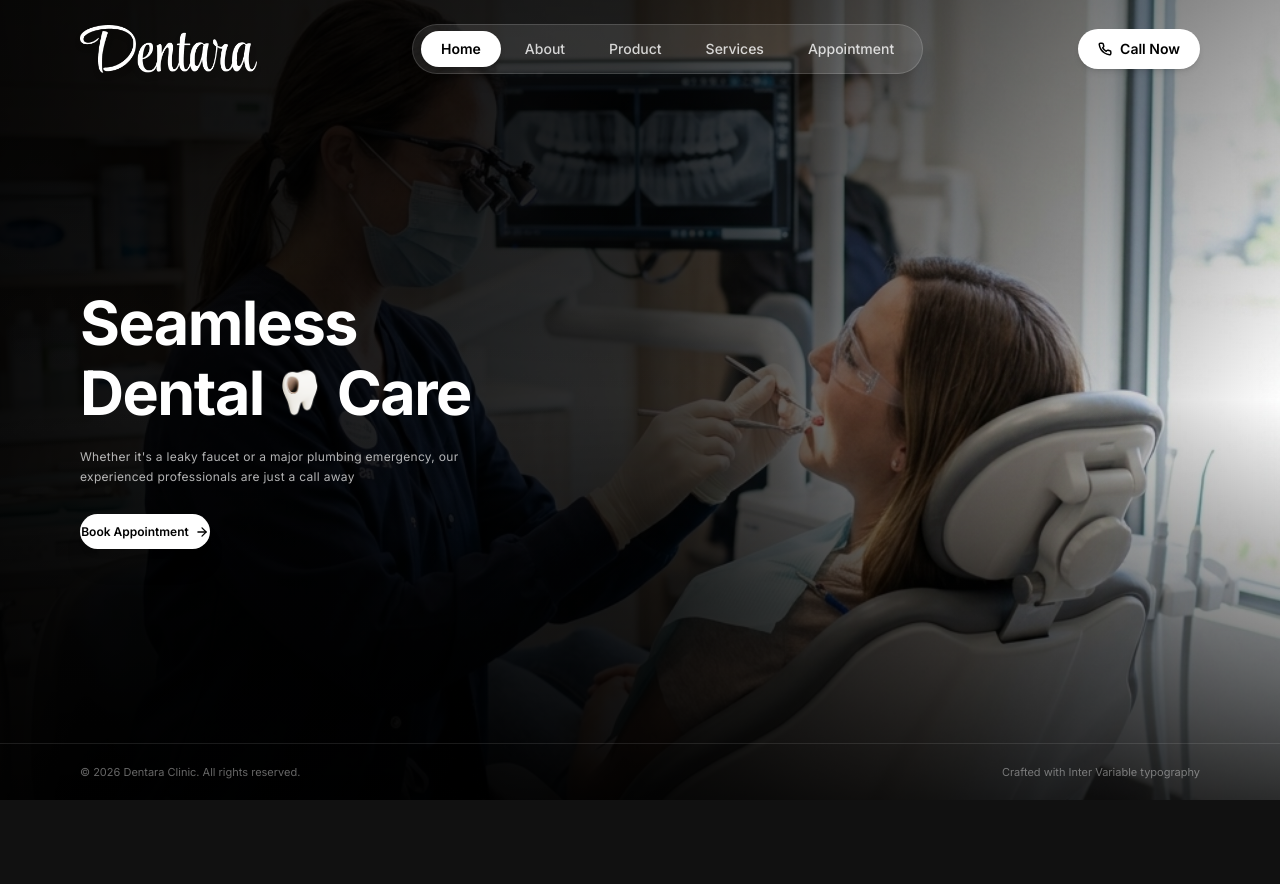
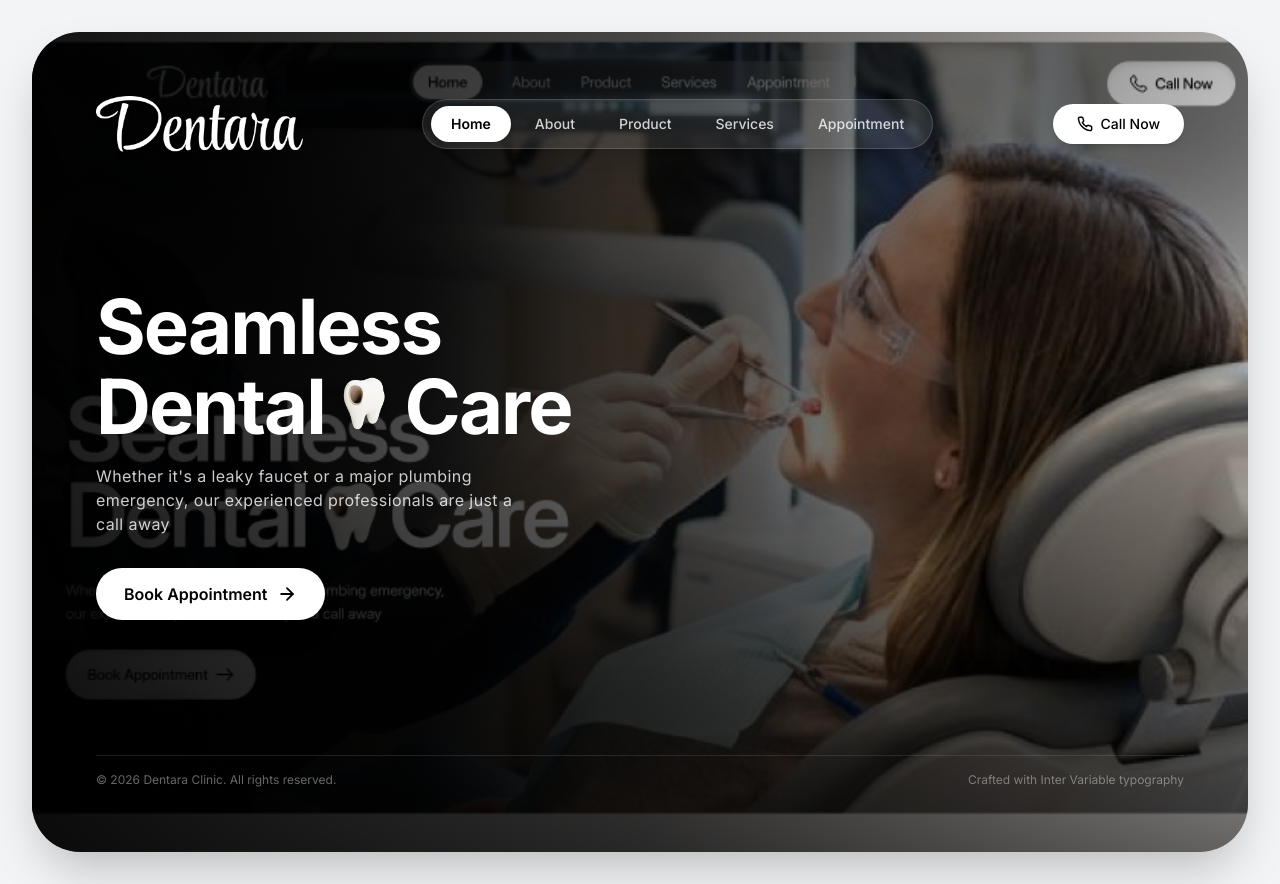
Before and after one commit to Anurag-lakra610/Dentara-, a React (Vite) app: page / in a window 1280 px wide. Before the commit the page ends 800 px from the top, so only its background shows below. Built offline with nearby package versions, Linux system fonts and the light colour scheme.

Commit message:
Add src/App.jsx

```diff
--- a/src/App.jsx
+++ b/src/App.jsx
@@ -1,7 +1,7 @@
 import React, { useState } from 'react';
 import { Phone, ArrowRight, Menu, X } from 'lucide-react';
 import logoImg from './assets/logo.png';
-import heroBgImg from './assets/hero-bg.jpg';
+import heroBgImg from './assets/hero-bg.png';
 import toothEmojiImg from './assets/tooth-emoji.png';
 
 export default function App() {
@@ -11,27 +11,29 @@ export default function App() {
   const navItems = ['Home', 'About', 'Product', 'Services', 'Appointment'];
 
   return (
-    <div className="relative w-full min-h-screen bg-[#080808] font-sans antialiased overflow-hidden flex flex-col justify-between">
+    <div className="w-full min-h-screen bg-[#f3f4f6] p-3 sm:p-5 md:p-8 flex items-center justify-center font-sans antialiased">
 
-      {/* Fullscreen Background Image with Dark Vignette */}
-      <div className="absolute inset-0 z-0 overflow-hidden pointer-events-none">
+      {/* Hero Outer Rounded Container - Ditto Copy of Mockup Frame */}
+      <div className="relative w-full max-w-[1380px] min-h-[640px] sm:min-h-[720px] md:min-h-[780px] lg:min-h-[820px] rounded-[32px] sm:rounded-[40px] md:rounded-[48px] overflow-hidden flex flex-col justify-between p-6 sm:p-10 md:p-14 lg:p-16 shadow-2xl">
+
+        {/* Background Image - Exact Unflipped Dental Care Photo */}
         <div
-          className="absolute inset-0 bg-cover bg-center bg-no-repeat scale-x-[-1] scale-105"
+          className="absolute inset-0 bg-cover bg-center bg-no-repeat z-0"
           style={{ backgroundImage: `url(${heroBgImg})` }}
-        />
-        {/* Dark vignette overlay for text contrast */}
-        <div className="absolute inset-0 bg-gradient-to-r from-black/95 via-black/80 to-black/30 sm:to-transparent" />
-        <div className="absolute inset-0 bg-gradient-to-t from-black/80 via-transparent to-black/40" />
+        >
+          {/* Subtle dark gradient overlay on left for optimal text contrast */}
+          <div className="absolute inset-0 bg-gradient-to-r from-black/90 via-black/60 to-transparent" />
+          <div className="absolute inset-0 bg-gradient-to-t from-black/60 via-transparent to-black/30" />
         </div>
 
-      {/* Header Navigation */}
-      <header className="relative z-20 w-full px-6 sm:px-12 md:px-16 lg:px-20 py-6 flex items-center justify-between">
-        {/* Logo */}
+        {/* Top Header Navigation */}
+        <header className="relative z-20 w-full flex items-center justify-between">
+          {/* Logo - Exact Dentara Script Logo */}
           <a href="#" className="flex items-center gap-2 group focus:outline-none">
             <img
               src={logoImg}
               alt="Dentara Logo"
-            className="h-9 sm:h-11 md:h-12 w-auto object-contain mix-blend-screen drop-shadow-md transition-transform group-hover:scale-105"
+              className="h-10 sm:h-12 md:h-14 w-auto object-contain mix-blend-screen drop-shadow-md transition-transform group-hover:scale-105"
             />
           </a>
 
@@ -43,7 +45,7 @@ export default function App() {
                 <button
                   key={item}
                   onClick={() => setActiveNav(item)}
-                className={`px-5 py-2 rounded-full text-xs sm:text-sm font-medium transition-all duration-200 cursor-pointer ${
+                  className={`px-5 py-2 rounded-full text-sm font-medium transition-all duration-200 cursor-pointer ${
                     isActive
                       ? 'bg-white text-black font-semibold shadow-md'
                       : 'text-white/80 hover:text-white hover:bg-white/10'
@@ -55,13 +57,13 @@ export default function App() {
             })}
           </nav>
 
-        {/* Right Action Button (Call Now) & Mobile Menu Toggle */}
+          {/* Right Action Button (Call Now) & Mobile Toggle */}
           <div className="flex items-center gap-3">
             <a
               href="tel:+1234567890"
-            className="hidden sm:flex items-center gap-2 px-5 py-2.5 rounded-full bg-white text-black text-xs sm:text-sm font-semibold hover:bg-white/90 active:scale-95 transition-all shadow-md cursor-pointer"
+              className="hidden sm:flex items-center gap-2 px-6 py-2.5 rounded-full bg-white text-black text-sm font-medium hover:bg-white/90 active:scale-95 transition-all shadow-md cursor-pointer"
             >
-            <Phone className="w-3.5 h-3.5 stroke-[2.5]" />
+              <Phone className="w-4 h-4 stroke-[2.2]" />
               <span>Call Now</span>
             </a>
 
@@ -78,7 +80,7 @@ export default function App() {
 
         {/* Mobile Dropdown Menu */}
         {mobileMenuOpen && (
-        <div className="md:hidden relative z-30 mx-6 p-4 rounded-2xl bg-black/95 backdrop-blur-xl border border-white/15 flex flex-col gap-2 animate-in fade-in duration-200">
+          <div className="md:hidden relative z-30 mt-3 p-4 rounded-2xl bg-black/95 backdrop-blur-xl border border-white/15 flex flex-col gap-2 animate-in fade-in duration-200">
             {navItems.map((item) => (
               <button
                 key={item}
@@ -95,7 +97,7 @@ export default function App() {
             ))}
             <a
               href="tel:+1234567890"
-            className="sm:hidden flex items-center justify-center gap-2 mt-2 px-5 py-2.5 rounded-full bg-white text-black font-semibold text-xs text-center"
+              className="sm:hidden flex items-center justify-center gap-2 mt-2 px-5 py-2.5 rounded-full bg-white text-black font-medium text-xs text-center"
             >
               <Phone className="w-3.5 h-3.5 stroke-[2.5]" />
               <span>Call Now</span>
@@ -103,21 +105,21 @@ export default function App() {
           </div>
         )}
 
-      {/* Hero Content - Precise Quantitative Sizing */}
-      <main className="relative z-10 my-auto w-full px-6 sm:px-12 md:px-16 lg:px-20 py-8 sm:py-12 md:py-16 max-w-2xl">
-        {/* Header Text - Exactly 61px */}
-        <h1 className="text-[38px] sm:text-[48px] md:text-[54px] lg:text-[61px] font-bold text-white tracking-tight leading-[1.08]">
+        {/* Hero Section Content - Ditto Copy of Mockup */}
+        <main className="relative z-10 my-auto py-8 sm:py-12 md:py-16 max-w-xl">
+          {/* Main Headline */}
+          <h1 className="text-5xl sm:text-6xl md:text-7xl lg:text-[76px] font-bold text-white tracking-tight leading-[1.05]">
             Seamless
             <br />
             <span className="flex flex-wrap items-center gap-2 sm:gap-3 mt-1">
               <span>Dental</span>
 
-            {/* User Provided 3D Tooth Emoji PNG */}
+              {/* Tooth Emoji Asset */}
               <span className="inline-flex items-center justify-center mx-1 transform translate-y-[-2px]">
                 <img
                   src={toothEmojiImg}
                   alt="Tooth Emoji"
-                className="h-[42px] sm:h-[50px] lg:h-[55px] w-auto object-contain drop-shadow-lg"
+                  className="h-[46px] sm:h-[56px] md:h-[64px] w-auto object-contain drop-shadow-md"
                 />
               </span>
 
@@ -125,26 +127,27 @@ export default function App() {
             </span>
           </h1>
 
-        {/* Subtext - Exactly 12px */}
-        <p className="mt-4 sm:mt-5 mb-7 text-white/70 text-[12px] font-normal leading-relaxed max-w-md tracking-wide">
+          {/* Subtext */}
+          <p className="mt-5 mb-8 text-white/80 text-sm sm:text-base font-normal leading-relaxed max-w-md tracking-wide">
             Whether it's a leaky faucet or a major plumbing emergency, our experienced professionals are just a call away
           </p>
 
-        {/* CTA Button - Exactly 130px width, 35px height, 12px inner text */}
+          {/* CTA Button */}
           <div>
-          <button className="group flex items-center justify-center gap-1.5 w-[130px] h-[35px] rounded-full bg-white text-black font-semibold text-[12px] hover:bg-neutral-100 active:scale-95 transition-all duration-200 shadow-xl cursor-pointer">
-            <span className="truncate">Book Appointment</span>
-            <ArrowRight className="w-3.5 h-3.5 shrink-0 stroke-[2.2] group-hover:translate-x-0.5 transition-transform duration-200" />
+            <button className="group flex items-center gap-2.5 px-7 py-3.5 rounded-full bg-white text-black font-semibold text-sm sm:text-base hover:bg-neutral-100 active:scale-95 transition-all duration-200 shadow-xl cursor-pointer">
+              <span>Book Appointment</span>
+              <ArrowRight className="w-4 h-4 sm:w-5 sm:h-5 stroke-[2.2] group-hover:translate-x-1 transition-transform duration-200" />
             </button>
           </div>
         </main>
 
         {/* Footer Bar */}
-      <footer className="relative z-10 w-full px-6 sm:px-12 md:px-16 lg:px-20 py-5 border-t border-white/10 flex justify-between items-center text-[11px] text-white/40">
+        <footer className="relative z-10 w-full pt-4 border-t border-white/10 flex justify-between items-center text-xs text-white/40">
           <span>&copy; {new Date().getFullYear()} Dentara Clinic. All rights reserved.</span>
           <span className="hidden sm:inline">Crafted with Inter Variable typography</span>
         </footer>
 
       </div>
+    </div>
   );
 }
```
Lines whose indentation alone changed are shown as unchanged.
